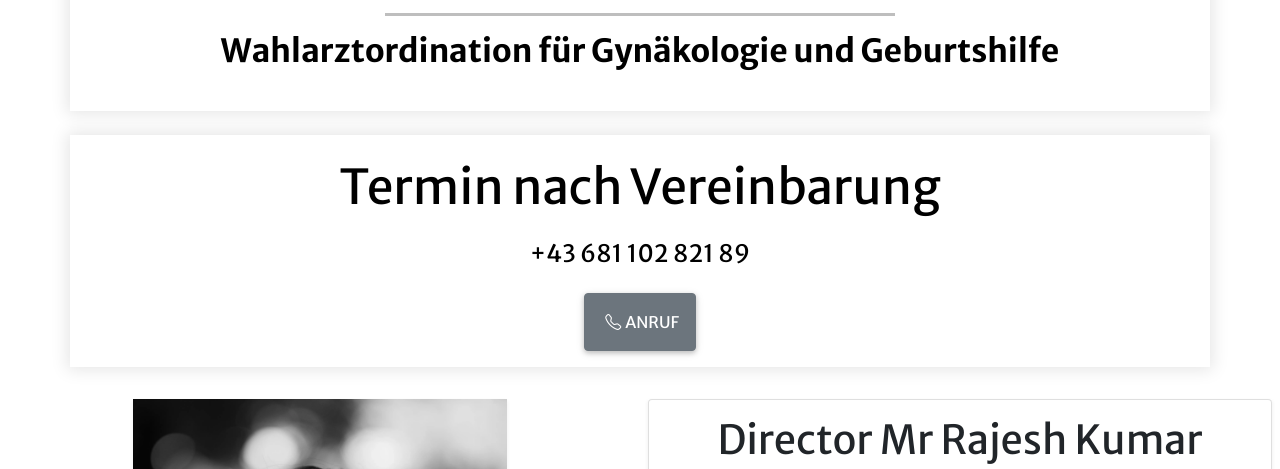
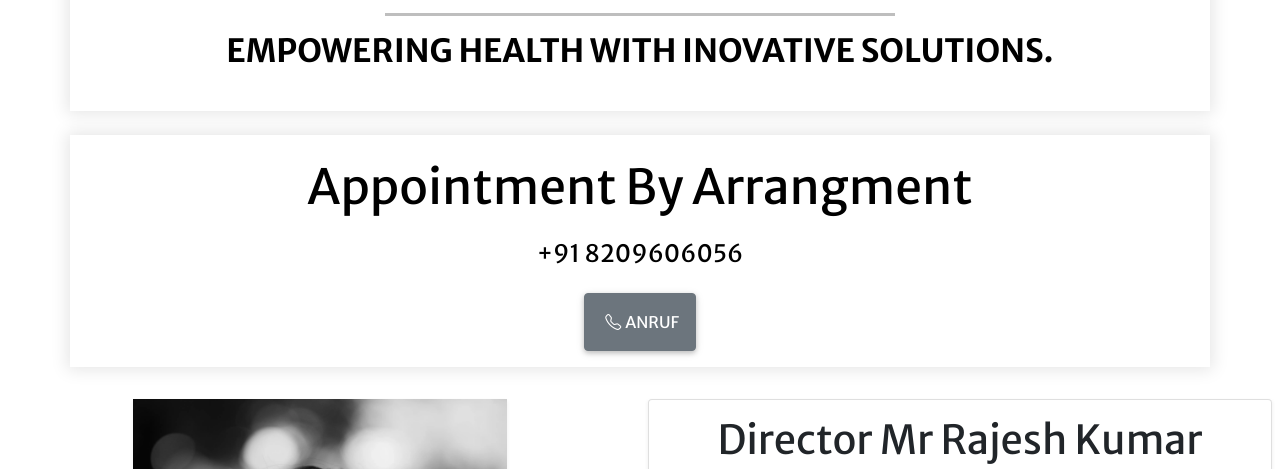
Before and after one commit to piyushhsharma/KR-MEDITECH-, a plain HTML site: page index.html in a window 1280 px wide. Shown: the part 632-1101 px from the top of the page. Drawn offline with nearby package versions, Linux system fonts and the light colour scheme; some packages are replaced by stand-ins of ours; a script that the page names is missing.

Commit message:
Update index.html

```diff
--- a/index.html
+++ b/index.html
@@ -62,14 +62,14 @@
         				<div class="container px-4 px-lg-5 text-center pt-4">
         				    <img class="img-fluid mb-3 home-img" src="assets/logo.png" alt="LOGO" />
         				    <hr align="center" class="hr">
-        				    <h2 class="mb-4 p-3 f-w-700">Wahlarztordination für Gynäkologie und Geburtshilfe</h2>
+        				    <h2 class="mb-4 p-3 f-w-700">EMPOWERING HEALTH WITH INOVATIVE SOLUTIONS.</h2>
         				</div>
         			</div>
         			<div class="col-lg-12 has-box-shadow mb-4 pb-3">
         				<div class="container px-4 px-lg-5 text-center pt-4">
-        				    <h1 class="mb-4 f-s-3-rem">Termin nach Vereinbarung</h1>
-        				    <h4 class="mb-4">+43 681 102 821 89</h4>
-        				    <a class="btn btn-secondary p-3" href="tel:+4368110282189"><i class="bi-telephone px-1"></i>Anruf</a>
+        				    <h1 class="mb-4 f-s-3-rem">Appointment By Arrangment</h1>
+        				    <h4 class="mb-4">+91 8209606056</h4>
+        				    <a class="btn btn-secondary p-3" href="tel:+918209606056"><i class="bi-telephone px-1"></i>Anruf</a>
         				</div>
         			</div>
         		</div>
```
